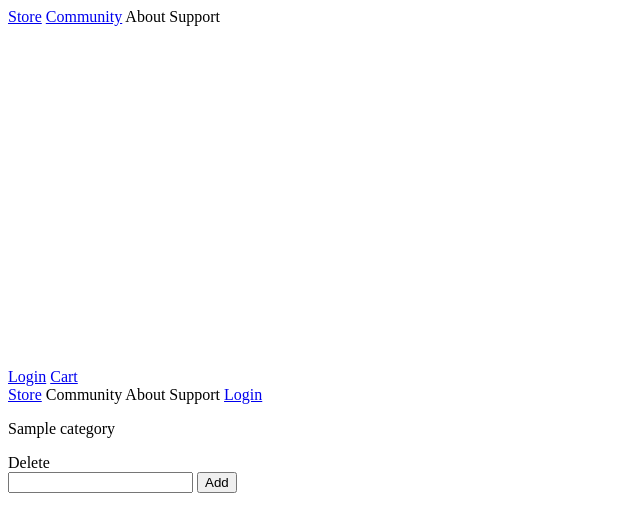
After one commit to stomruk/Sheker_Cat, a Symfony app: template ProjetFinalv2/templates/admin/Admin_category_page.html.twig in a window 1280 px wide. The commit adds this page. Shown: the top 532 px of the page, without its empty margins (0-640 px from the left). Run offline with Twig, Linux system fonts and the light colour scheme; the template is opened without the code that fills it: most values are stand-ins (such as "Sample title", 1, 10 or a date in 2020); some libraries are stand-ins or nearby versions.

Commit message:
add category page

```diff
--- /dev/null
+++ b/ProjetFinalv2/templates/admin/Admin_category_page.html.twig
@@ -0,0 +1,24 @@
+{% extends 'base.html.twig' %}
+
+{% block title %}Hello HomeController!{% endblock %}
+
+{% block body %}
+    <div class="container">
+        <div class="admin-table">
+            {% for category in categories %}
+                <div class="admin-category-frame">
+                    <p>{{ category.name }}</p>
+                    <a>Delete</a>
+                </div>
+            {% endfor %}
+            <div class="admin-category-frame">
+                <form method="get" action="{{ path('admin_add_category') }}">
+                    <input name="categoryInput" type="text" class="admin-form-label">
+                    <input type="submit" value="Add" class="admin-form-label">
+                </form>
+            </div>
+
+        </div>
+    </div>
+
+{% endblock %}
--- a/ProjetFinalv2/templates/admin/Admin_index.html.twig
+++ b/ProjetFinalv2/templates/admin/Admin_index.html.twig
@@ -9,7 +9,7 @@
                 <a href="{{ path('admin_games') }}">Games</a>
             </div>
             <div class="admin-button">
-                <a href="{{ path('admin_games') }}">Category</a>
+                <a href="{{ path('admin_category') }}">Category</a>
             </div>
             <div class="admin-button">
                 <a href="{{ path('admin_games') }}">Developers</a>
```
Also changed, not shown: ProjetFinalv2/assets/styles/admin.css (+9 -0 lines), ProjetFinalv2/src/Controller/AdminController.php (+17 -1 lines), ProjetFinalv2/public/media/js/adminPage.js (added).
